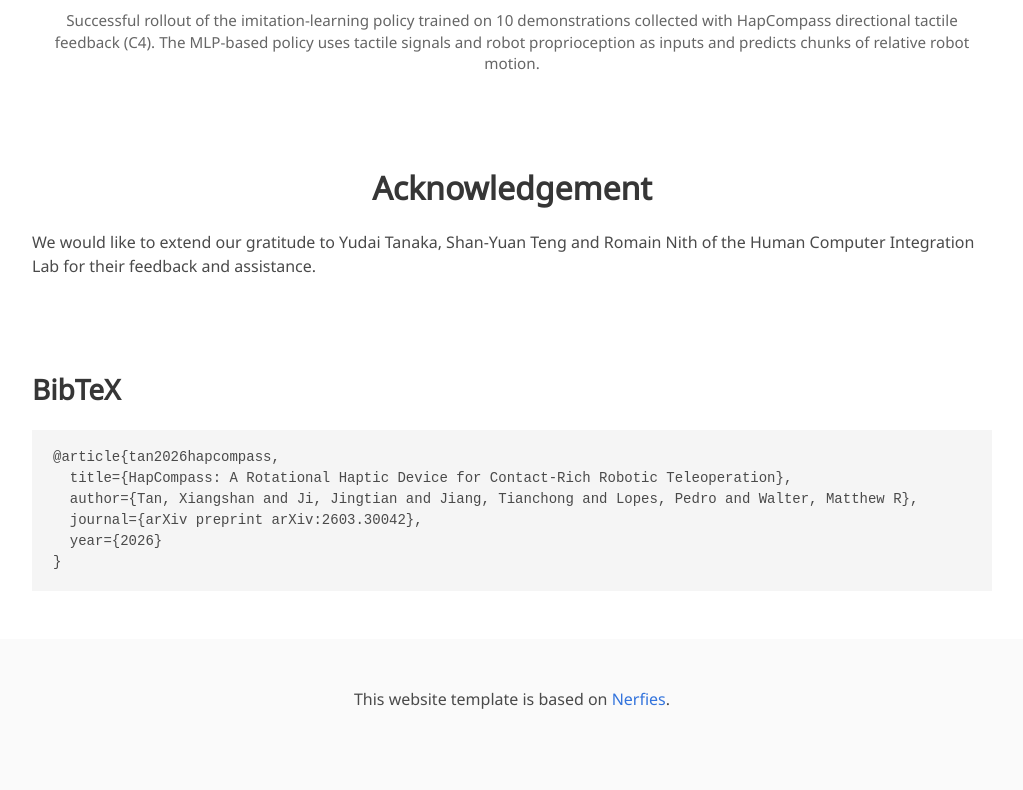
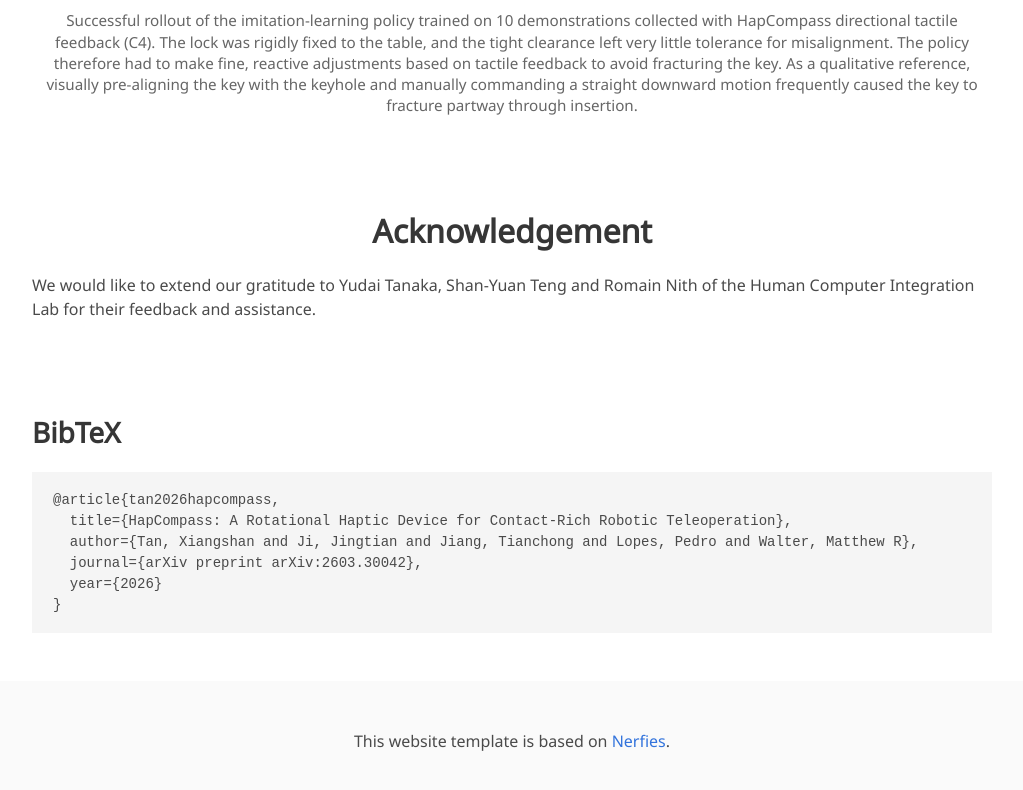
Before and after one commit to ripl/HapCompass, a plain HTML site: page docs/index.html in a window 1280 px wide. Shown: the part 5935-6725 px from the top of the page, without its empty margins (128-1151 px from the left). Drawn offline with nearby package versions, Linux system fonts and the light colour scheme; some icons are missing; a web font is replaced by a local one.

Commit message:
Refine policy rollout caption

```diff
--- a/docs/index.html
+++ b/docs/index.html
@@ -318,8 +318,11 @@
               </video>
               <p class="figure-note has-text-centered">
                 Successful rollout of the imitation-learning policy trained on 10 demonstrations collected with
-                HapCompass directional tactile feedback (C4). The MLP-based policy uses tactile signals and robot
-                proprioception as inputs and predicts chunks of relative robot motion.
+                HapCompass directional tactile feedback (C4). The lock was rigidly fixed to the table, and the tight
+                clearance left very little tolerance for misalignment. The policy therefore had to make fine, reactive
+                adjustments based on tactile feedback to avoid fracturing the key. As a qualitative reference,
+                visually pre-aligning the key with the keyhole and manually commanding a straight downward motion
+                frequently caused the key to fracture partway through insertion.
               </p>
             </div>
           </div>
```
